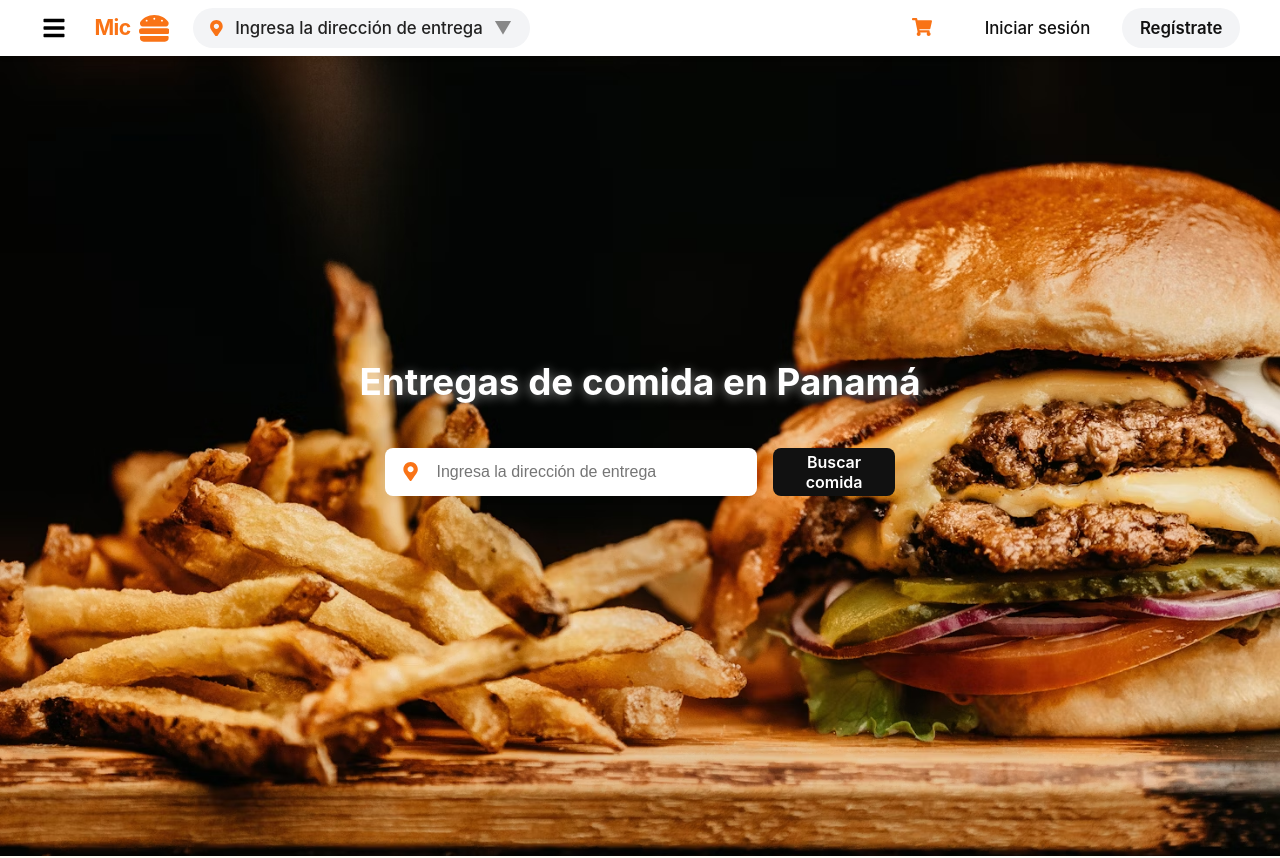
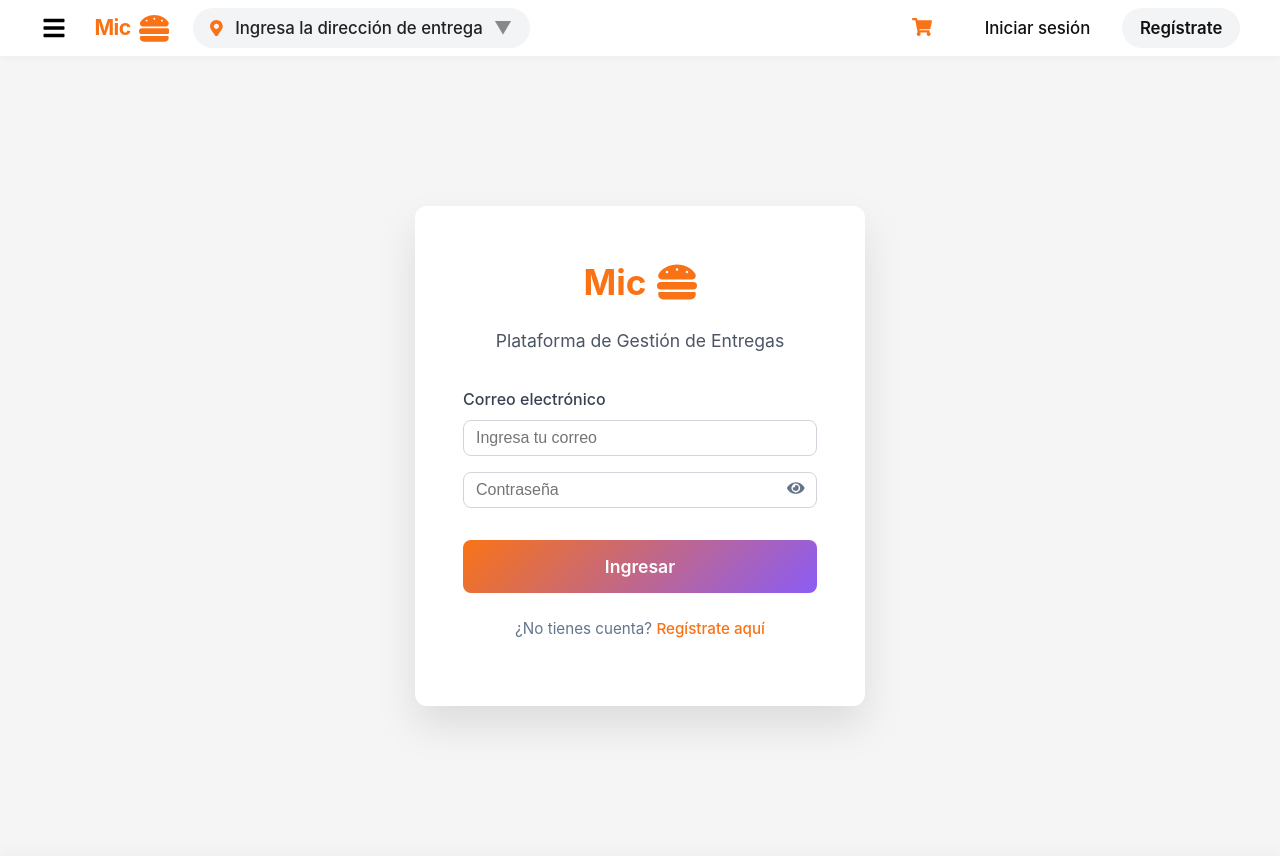
Before and after one commit to WisSCode/MicO, a React (Vite) app in the folder Frontend/: page / in a window 1280 px wide. Shown: the top 858 px of the page. Built offline with nearby package versions, Linux system fonts and the light colour scheme.

Commit message:
Ahora la ruta / te dirige directamente a Login para que sí o sí tengas que crear cuenta o iniciar sesión antes de entrar a Home

```diff
--- a/Frontend/src/App.jsx
+++ b/Frontend/src/App.jsx
@@ -85,12 +85,12 @@ function App() {
         <HamburgerMenu isOpen={isMenuOpen} onToggle={handleMenuToggle} />
         <main className="main-content">
           <Routes>
-            <Route path="/" element={<HomePage />} />
+            <Route path="/" element={<LoginPage />} />
             <Route path="/login" element={<LoginPage />} />
             <Route path="/register" element={<RegisterPage />} />
           <Route path="/homeuser" element={
             <PrivateRoute>
-              <HomeUser />
+              <HomePage />
             </PrivateRoute>
           } />
           <Route path="/homeRepartidor" element={
```
